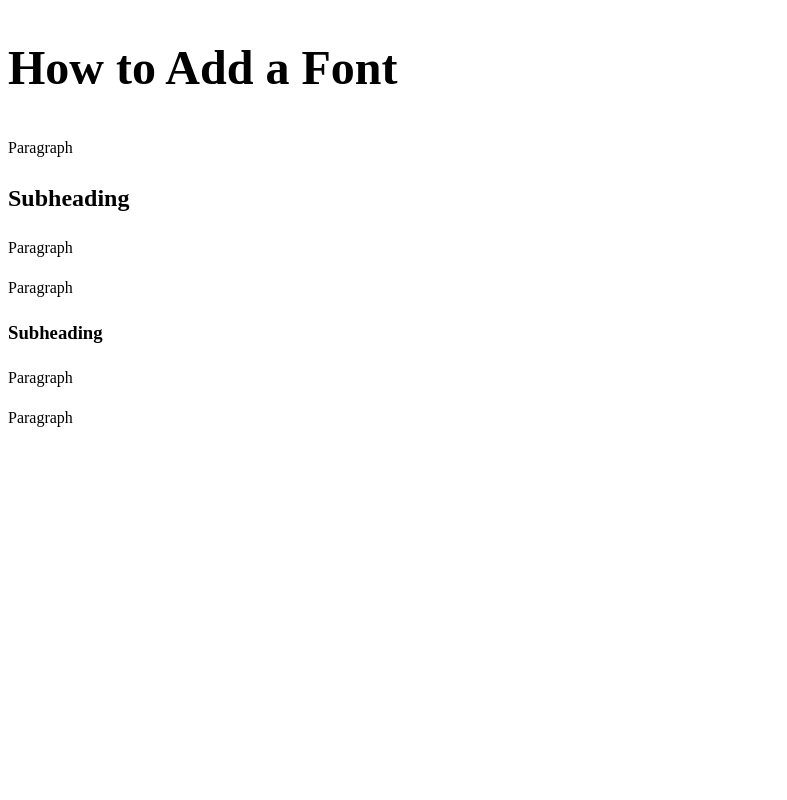
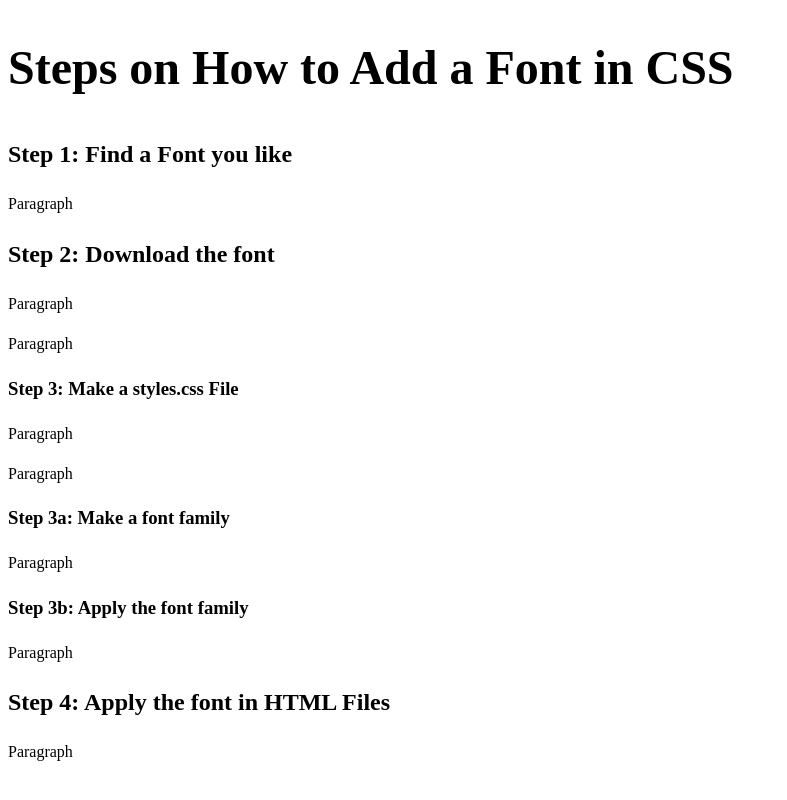
Before and after one commit to JazarHinko/JazarHinko.github.io, a website: page docs/cs212/homework/3.html in a window 1280 px wide. Shown: the whole page, without its empty margins (0-787 px from the left). Drawn offline with Linux system fonts and the light colour scheme.

Commit message:
Update 3.html

```diff
--- a/docs/cs212/homework/3.html
+++ b/docs/cs212/homework/3.html
@@ -9,15 +9,22 @@
 <body>
   <main>
     <header>
-      <h1>How to Add a Font</h1>
+      <h1>Steps on How to Add a Font in CSS</h1>
     </header>
-      <p>Paragraph</p>
-      <h2>Subheading</h2>
-      <p>Paragraph</p>
-      <p>Paragraph</p>
-      <h3>Subheading</h3>
-      <p>Paragraph</p>
-      <p>Paragraph</p>
+    <h2>Step 1: Find a Font you like</h2>
+    <p>Paragraph</p>
+    <h2>Step 2: Download the font</h2>
+    <p>Paragraph</p>
+    <p>Paragraph</p>
+    <h3>Step 3: Make a styles.css File</h3>
+    <p>Paragraph</p>
+    <p>Paragraph</p>
+    <h3>Step 3a: Make a font family</h3>
+    <p>Paragraph</p>
+    <h3>Step 3b: Apply the font family</h3>
+    <p>Paragraph</p>
+    <h2>Step 4: Apply the font in HTML Files</h2>
+    <p>Paragraph</p>
   </main>
 </body>
 </html>
```
